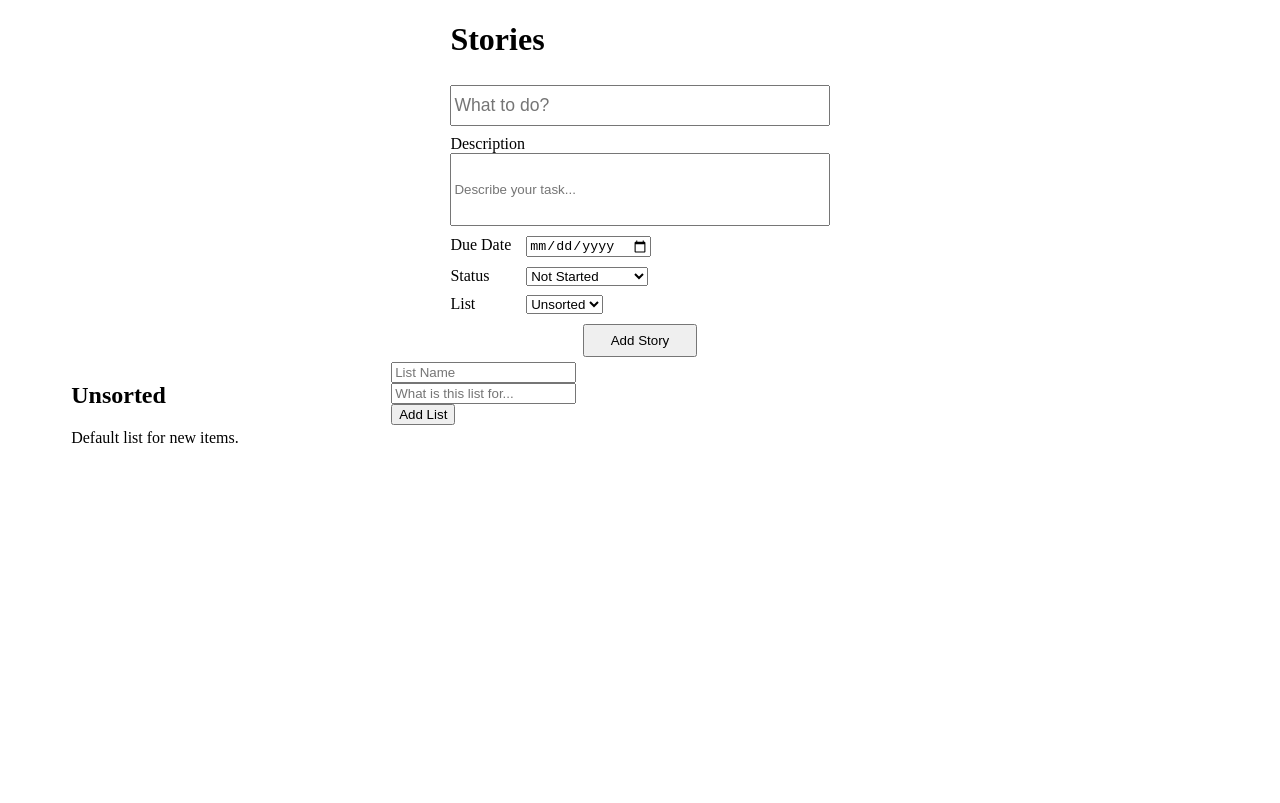
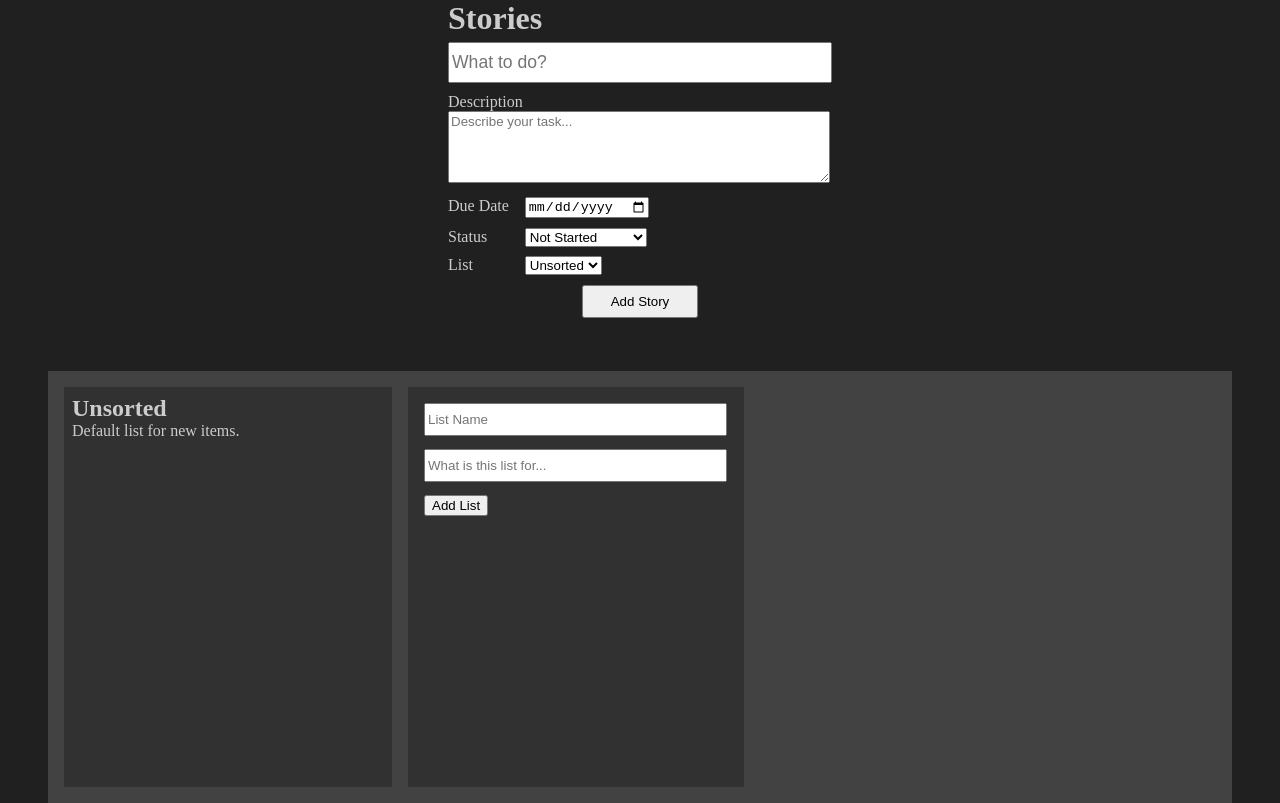
Before and after one commit to NiamhFerns-Learning/react-stories, a React (Create React App) app: page / in a window 1280 px wide. Built offline with nearby package versions, Linux system fonts and the light colour scheme.

Commit message:
Changed up the styling a bit so the basic page looks somewhat usable.

```diff
--- a/src/App.css
+++ b/src/App.css
@@ -1,3 +1,15 @@
+body {
+    background-color: #202020;
+    color: #CCCCCC;
+    margin: 0;
+    padding: 0;
+}
+
+h1, h2, h3, h4, h5, h6, p {
+    margin: 0;
+    padding: 0;
+}
+
 .todo_entry_adder {
     margin: 0 auto;
     width: 30%
@@ -21,12 +33,14 @@
     width: 98%;
     height: 2em;
     font-size: 1.1em;
+    font-family: arial;
 }
 
 .todo_form label .input_multi {
     width: 98%;
     height: 5em;
     margin: 0;
+    font-family: arial;
 }
 
 .todo_form label .submit_button {
@@ -37,15 +51,42 @@
 }
 
 #story_lists {
-    width: 90%;
+    width: 90vw;
+    height: 50vh;
     margin: 0 auto;
     display: flex;
+    gap: 1em;
+    background-color: #424242;
+    padding: 1em;
+    overflow-x: scroll;
+    margin-top: 3em;
 }
 
 .list_container {
-    width: 20em;
+    min-width: 19.5em;
+    background-color: #313131;
+    padding: 0.5em;
+    overflow-y: scroll;
+}
+
+.list_adder {
+    min-width: 19em;
+    padding: 1em;
+}
+
+.list_adder input {
+    width: 97%;
+    height: 2em;
+    margin-bottom: 1em;
 }
 
 .story_container {
+    margin: 1em 1em;
     display: flex;
+    align-items: center;
+    background-color: #1c3c3c;
 }
+
+.story_actions {
+    margin-left: auto;
+}
--- a/src/Stories.tsx
+++ b/src/Stories.tsx
@@ -59,7 +59,7 @@ export function Stories({
           </div>
         </div>
       ))}
-      <div className='list_container'>
+      <div className='list_container list_adder'>
         <form onSubmit={handleSubmit} className='new_list'>
           <div>
             <label>
--- a/src/StoryAdder.tsx
+++ b/src/StoryAdder.tsx
@@ -70,8 +70,7 @@ export function StoryAdder({
         <div>
           <label>
             <p>Description</p>
-            <input
-              type='text'
+            <textarea
               placeholder='Describe your task...'
               value={form.description}
               onChange={(e) => {
@@ -79,7 +78,7 @@ export function StoryAdder({
               }}
               className='input_multi'
               required
-            ></input>
+            ></textarea>
           </label>
         </div>
 
```
